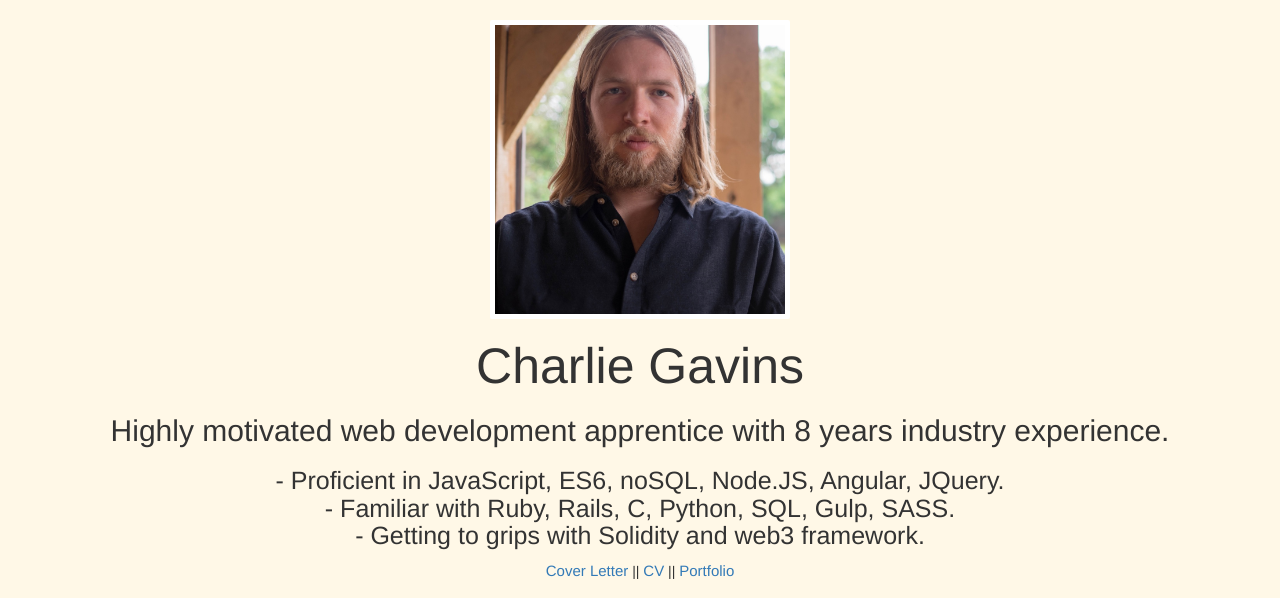
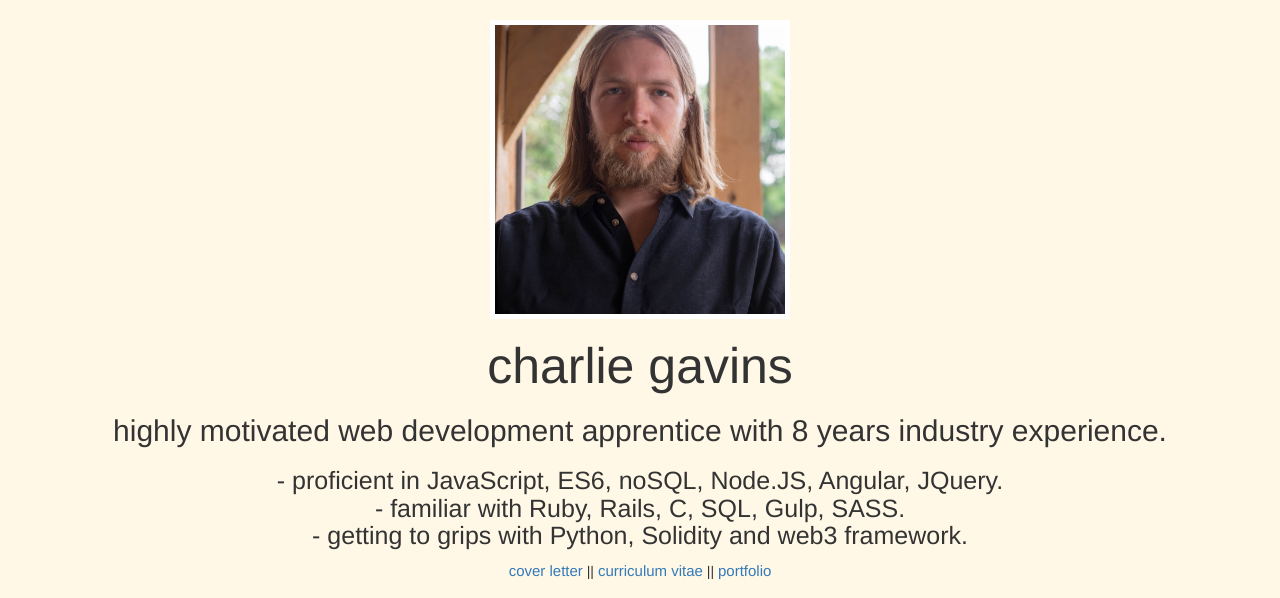
Before and after one commit to charliegavins/portfolio_site, a plain HTML site: page index.html in a window 1280 px wide. Shown: the top 598 px of the page. Drawn offline with nearby package versions, Linux system fonts and the light colour scheme; grey boxes are pictures that could not be loaded; a script that the page names is missing.

Commit message:
final tweaks

```diff
--- a/index.html
+++ b/index.html
@@ -2,7 +2,7 @@
 <html>
   <head>
     <meta charset="utf-8">
-    <title>swarm-test</title>
+    <title>Charlie Gavins - Portfolio</title>
     <link href="https://fonts.googleapis.com/css?family=Spectral|Montserrat" rel="stylesheet">
 <link href="https://maxcdn.bootstrapcdn.com/bootstrap/3.3.7/css/bootstrap.min.css" rel="stylesheet" integrity="sha384-BVYiiSIFeK1dGmJRAkycuHAHRg32OmUcww7on3RYdg4Va+PmSTsz/K68vbdEjh4u" crossorigin="anonymous">
 <script src="https://maxcdn.bootstrapcdn.com/bootstrap/3.3.7/js/bootstrap.min.js" integrity="sha384-Tc5IQib027qvyjSMfHjOMaLkfuWVxZxUPnCJA7l2mCWNIpG9mGCD8wGNIcPD7Txa" crossorigin="anonymous"></script>
@@ -18,16 +18,16 @@
   </div>
   <img class="profilePic" src="images/charlie_portrait_cropped.jpg" alt="">
   <!-- <div class="circle"></div> -->
-        <h1>Charlie Gavins</h1>
-  <h2>Highly motivated web development apprentice with 8 years industry experience.
+        <h1>charlie gavins</h1>
+  <h2>highly motivated web development apprentice with 8 years industry experience.
 </h2>
-<h3>- Proficient in JavaScript, ES6, noSQL, Node.JS, Angular, JQuery.<br>
- - Familiar with Ruby, Rails, C, Python, SQL, Gulp, SASS.<br>
- - Getting to grips with Solidity and web3 framework.
+<h3>- proficient in JavaScript, ES6, noSQL, Node.JS, Angular, JQuery.<br>
+ - familiar with Ruby, Rails, C, SQL, Gulp, SASS.<br>
+ - getting to grips with Python, Solidity and web3 framework.
 </h3>
 <div class="assetLinks">
-  <a href="documents/CGAVINS_Cover_Letter_Consensys_Academy.pdf"  target="_blank">Cover Letter</a> || <a href="documents/Charlie_Gavins_CV_June_2017.pdf"  target="_blank">CV</a> ||
-  <a href="portfolio.html">Portfolio</a>
+  <a href="documents/CGAVINS_Cover_Letter_Consensys_Academy.pdf"  target="_blank">cover letter</a> || <a href="documents/Charlie_Gavins_CV_June_2017.pdf"  target="_blank">curriculum vitae</a> ||
+  <a href="portfolio.html">portfolio</a>
 </div>
 <div class="socialIcons"><a href="https://github.com/charliegavins" target="_blank"><img src="images/social_icons/1487891236_github_rounded.png" alt=""></a>
 <a href="mailto:cg@neonseed.com" target="_blank"><img src="images/social_icons/1487891238_67-gmail.png" alt=""></a>
```
Also changed, not shown: portfolio.html (+6 -6 lines), favicon.ico (added), images/DSCF5153-2.jpg (deleted), images/DSCF5153.jpg (deleted), images/signature.png (deleted), 4 other files.
